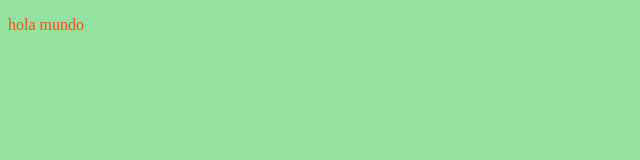
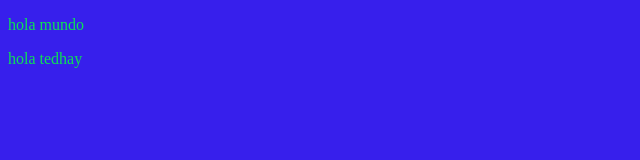
Before and after one commit to TED00000001/U20215031, a plain HTML site: page index.html in a window 1280 px wide. Shown: the whole page, without its empty margins (0-640 px from the left). Drawn offline with Linux system fonts and the light colour scheme.

Commit message:
actualizando html y css

```diff
--- a/estilos.css
+++ b/estilos.css
@@ -1,6 +1,6 @@
 body {
-  background-color: #95e1a2;
+  background-color: #371fec;
 }
 p {
-  color: #f45212;
+  color: #0ee155;
 }
--- a/index.html
+++ b/index.html
@@ -8,5 +8,6 @@
 </head>
 <body>
     <p>hola mundo</p>
+    <p>hola tedhay</p>
 </body>
 </html>
```
